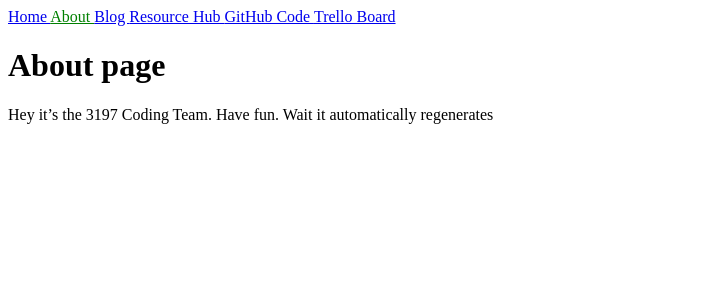
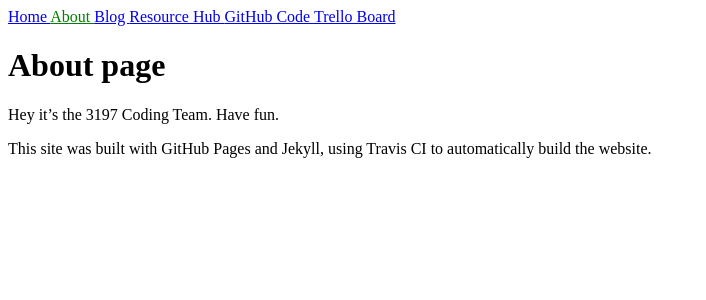
Before and after one commit to frc3197/frc3197.github.io, a Jekyll site: the page built from about.md, in a window 1280 px wide. Shown: the top 300 px of the page, without its empty margins (0-706 px from the left). Built offline with Jekyll 4.4.1, drawn with Linux system fonts in a browser that asks for light colours.

Commit message:
Update about.md
Okay cool the travis thing actually kinda works

```diff
--- a/about.md
+++ b/about.md
@@ -5,4 +5,5 @@ title: About
 # About page
 
 Hey it's the 3197 Coding Team. Have fun.
-Wait it automatically regenerates
+
+This site was built with GitHub Pages and Jekyll, using Travis CI to automatically build the website.
```
